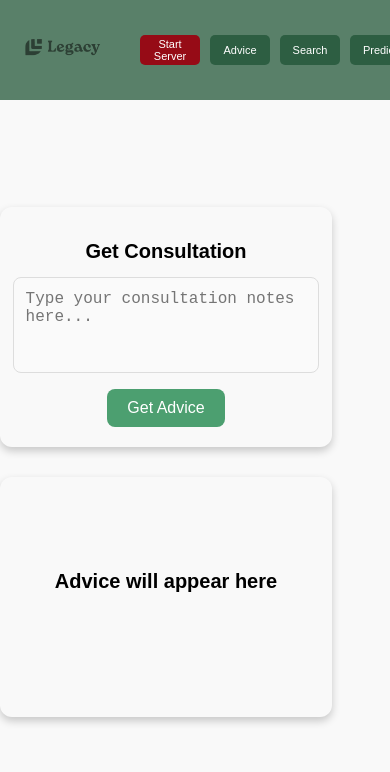
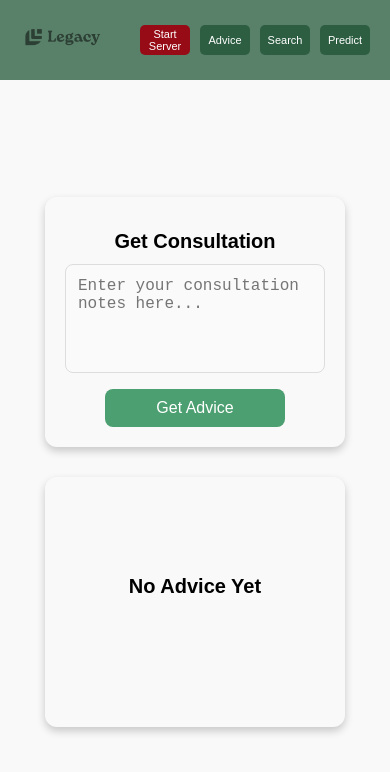
Before and after one commit to pearl-natalia/legacy-web-app, a React (Create React App) app in the folder frontend/: page / in a window 390 px wide. Shown: the top 772 px of the page. Built offline with nearby package versions, Linux system fonts and the light colour scheme.

Commit message:
Making responsive

```diff
--- a/frontend/src/App.css
+++ b/frontend/src/App.css
@@ -1,13 +1,20 @@
+body {
+  overflow-x: hidden;
+  width: 100%;
+  margin: 0;
+  padding: 0;
+  box-sizing: border-box;
+}
+
 #body-container {
   font-family: 'Arial', sans-serif;
   background-color: #f9f9f9;
-  margin: 0;
-  padding: 0;
   display: flex;
   justify-content: center;
   align-items: center;
   height: calc(100vh - 80px);
   margin-top: 80px;
+  width: 100vw;
 }
 
 #container {
@@ -15,25 +22,31 @@
   flex-wrap: wrap;
   justify-content: center;
   align-items: stretch;
-  min-width: 100vw;
-  max-width: 1200px;
+  width: 100%;
+  height: fit-content;
   gap: 20px;
   padding: 20px;
+  box-sizing: border-box;
 }
 
 #input-box,
 #output-box {
   border-radius: 12px;
   box-shadow: 0 4px 8px rgba(0, 0, 0, 0.2);
-  width: 90%;
+  min-width: 400px;
   max-width: 500px;
-  padding: 20px 40px;
+  width: 100%;
+  padding: 20px;
   text-align: center;
   display: flex;
   flex-direction: column;
   justify-content: center;
   align-items: center;
-  height: 500px;
+  min-height: 400px;
+  max-height: 500px;
+  height: auto;
+  flex-grow: 1;
+  box-sizing: border-box;
 }
 
 .title {
@@ -51,6 +64,7 @@
   background-color: #fafafa;
   resize: none;
   color: #333;
+  box-sizing: border-box;
 }
 
 .textarea:focus {
@@ -67,17 +81,21 @@
   border: none;
   cursor: pointer;
   font-size: 16px;
+  width: 100%;
+  max-width: 200px;
 }
 
 .button:hover {
   background-color: #3b7d58;
 }
 
+/* Responsive Design */
 @media (max-width: 1310px) {
 
   #input-box,
   #output-box {
     max-width: 300px;
+    min-width: 250px;
     height: 300px;
   }
 
@@ -86,53 +104,47 @@
   }
 }
 
+@media (min-width: 501px) and (max-width: 768px) {
+  #container {
+    flex-direction: column;
+    align-items: center;
+    padding: 10px;
+  }
+
+  #input-box,
+  #output-box {
+    width: 90%;
+    min-width: 250px;
+    height: 250px;
+    padding: 15px;
+  }
+
+  h1 {
+    font-size: 20px;
+  }
+}
+
 @media (max-width: 500px) {
-
   h1 {
     font-size: 20px;
   }
 
   #input-box,
   #output-box {
-    max-width: 80vw;
-    height: 200px;
-    padding: 20px 10px;
-
-  }
-
-  #container {
-    gap: 30px;
-    flex-direction: column;
-    padding: 0px;
-  }
-
-  .textarea {
-    width: 90%;
-  }
-}
-
-
-
-
-
-/* @media (max-width: 508px) {
-  #container {
-    flex-direction: column;
-    align-items: center;
-    padding-top: 50px;
-  }
-
-  #input-box,
-  #output-box {
-    width: 90%;
-    height: 200px;
+    min-width: 200px;
+    max-width: 300px;
+    width: 100%;
+    min-height: 200px;
+    max-height: 250px;
   }
 
   .textarea {
     height: 120px;
+    width: 100%;
   }
 
   .button {
     width: 100%;
+    max-width: 180px;
   }
-} */
+}
--- a/frontend/src/App.js
+++ b/frontend/src/App.js
@@ -28,10 +28,10 @@ export default function App() {
     <div id="body-container">
       <div id="container">
         <div id="input-box">
-          <h1 className="text-2xl font-semibold text-gray-800" id="consultation-title">Get Consultation</h1>
+          <h1 className="text-2xl font-semibold text-gray-800" id="consultation-title" style={{ overflowX: 'hidden', overflowY: 'hidden' }}>Get Consultation</h1>
           <textarea
             className="textarea"
-            placeholder="Type your consultation notes here..."
+            placeholder="Enter your consultation notes here..."
             value={text}
             onChange={(e) => setText(e.target.value)}
           />
@@ -44,10 +44,10 @@ export default function App() {
           </button>
         </div>
         <div id="output-box">
-          <h1>{loading ? "Processing..." : output ? "" : "Advice will appear here"}</h1>
+          <h1>{loading ? "Processing..." : output ? "" : "No Advice Yet"}</h1>
           <p style={{ lineHeight: '1.6' }}>{output}</p>
         </div>
       </div>
-    </div>
+    </div >
   );
 }
--- a/frontend/src/Predict.css
+++ b/frontend/src/Predict.css
@@ -1,90 +1,93 @@
-/* Base styles for the app */
+/* Global styles */
+body {
+    overflow-x: hidden;
+    width: 100%;
+    margin: 0;
+    padding: 0;
+    box-sizing: border-box;
+}
+
+/* Main container */
 #body-container {
     font-family: 'Arial', sans-serif;
     background-color: #f9f9f9;
-    /* Soft, light background */
-    margin: 0;
-    padding: 0;
     display: flex;
     justify-content: center;
     align-items: center;
     height: calc(100vh - 80px);
     margin-top: 80px;
+    width: 100vw;
 }
 
-/* Main container */
+/* Flex container for boxes */
 #container {
-    display: flex !important;
+    display: flex;
+    flex-wrap: wrap;
     justify-content: center;
     align-items: stretch;
-    /* Ensure children stretch to fill container's height */
-    flex-direction: row;
-    height: 600px;
-    /* Explicit height for the container */
-    min-width: 100vw;
-    gap: 100px;
-    padding: 50px 0;
+    width: 100vw;
+    height: fit-content;
+    gap: 20px;
+    padding: 20px;
+    box-sizing: border-box;
 }
 
+/* Input and output box styles */
 #input-box,
 #output-box {
     border-radius: 12px;
-    box-shadow: 0 8px 16px rgba(0, 0, 0, 0.3);
+    box-shadow: 0 4px 8px rgba(0, 0, 0, 0.2);
+    min-width: 400px;
+    max-width: 500px;
     width: 100%;
-    padding: 30px;
-    max-width: 500px;
-    /* Ensure the width doesn't stretch too wide */
+    padding: 20px;
     text-align: center;
     display: flex;
+    flex-direction: column;
     justify-content: center;
     align-items: center;
-    flex-direction: column;
-    height: 100%;
-    /* Ensure both boxes stretch to fill the container's height */
+    min-height: 400px;
+    max-height: 500px;
+    height: auto;
+    flex-grow: 1;
+    box-sizing: border-box;
 }
 
 #output-box {
-    flex-grow: 1;
-    /* Let output box grow and fill the remaining space */
+    flex-grow: 2;
+    /* Allows the output box to take more space */
 }
 
+/* Title */
 #consultation-title {
     padding-bottom: 20px;
 }
-
 
 /* Textarea styles */
 .textarea {
     width: 100%;
     height: 200px;
     border: 1px solid #ddd;
-    /* Light border for clarity */
     padding: 12px;
     border-radius: 10px;
     font-size: 16px;
-    /* Clear font size */
     font-family: 'Arial', sans-serif;
     resize: none;
     background-color: #fafafa;
-    /* Soft background */
     color: #333;
-    /* Dark text for readability */
     transition: border 0.3s ease;
-    /* Smooth border change */
+    box-sizing: border-box;
 }
 
 .textarea:focus {
     border-color: #4c9f70;
-    /* Green focus for positive user feedback */
     outline: none;
-    /* Remove outline for a cleaner look */
 }
 
 /* Button styles */
 .button {
     margin-top: 24px;
     background-color: #4c9f70;
-    /* Green for calm, health-related design */
     color: white;
     padding: 12px 24px;
     border-radius: 10px;
@@ -92,18 +95,21 @@
     cursor: pointer;
     font-size: 16px;
     transition: background-color 0.3s ease;
+    width: 100%;
+    max-width: 200px;
 }
 
 .button:hover {
     background-color: #3b7d58;
-    /* Darker green on hover */
 }
 
+/* Responsive Design */
 @media (max-width: 1310px) {
 
     #input-box,
     #output-box {
         max-width: 300px;
+        min-width: 250px;
         height: 300px;
     }
 
@@ -112,49 +118,47 @@
     }
 }
 
+@media (max-width: 768px) {
+    #container {
+        flex-direction: column;
+        align-items: center;
+        padding: 10px;
+    }
+
+    #input-box,
+    #output-box {
+        width: 90%;
+        min-width: 250px;
+        height: 250px;
+        padding: 15px;
+    }
+
+    h1 {
+        font-size: 20px;
+    }
+}
+
 @media (max-width: 500px) {
-
     h1 {
         font-size: 20px;
     }
 
     #input-box,
     #output-box {
-        max-width: 80vw;
-        height: 200px;
-        padding: 20px 10px;
-
-    }
-
-    #container {
-        gap: 30px;
-        flex-direction: column;
-        padding: 0px;
-    }
-
-    .textarea {
-        width: 90%;
-    }
-}
-
-/* @media (max-width: 508px) {
-    #container {
-        flex-direction: column;
-        align-items: center;
-        padding-top: 50px;
-    }
-
-    #input-box,
-    #output-box {
-        width: 90%;
-        height: 200px;
+        min-width: 200px;
+        max-width: 300px;
+        width: 100%;
+        min-height: 200px;
+        max-height: 250px;
     }
 
     .textarea {
         height: 120px;
+        width: 100%;
     }
 
     .button {
         width: 100%;
+        max-width: 180px;
     }
-} */
+}
--- a/frontend/src/Predict.js
+++ b/frontend/src/Predict.js
@@ -32,7 +32,7 @@ export default function Predict() {
         <div id="body-container">
             <div id="container">
                 <div id="input-box">
-                    <h1 className="text-2xl font-semibold text-gray-800" id="consultation-title">Predict Response</h1>
+                    <h1 className="text-2xl font-semibold text-gray-800" id="consultation-title" style={{ overflowX: 'hidden', overflowY: 'hidden' }}>Predict Anxiety Level</h1>
                     <textarea
                         className="textarea"
                         placeholder="Enter patient dialogue here..."
@@ -44,12 +44,12 @@ export default function Predict() {
                         onClick={handleSave}
                         disabled={loading || text.trim() === ""}  // Disable button if no input or loading
                     >
-                        {loading ? "Predicting..." : "Predict Response Type"}  {/* Change button text based on loading state */}
+                        {loading ? "Predicting..." : "Predict"}  {/* Change button text based on loading state */}
                     </button>
                 </div>
                 <div id="output-box">
                     <h1 style={{ textAlign: 'center' }}>
-                        {loading ? "Predicting..." : (output ? output : "Click the button to predict...")}
+                        {loading ? "Predicting..." : (output ? output : "No Prediction Yet")}
                     </h1>
                 </div>
             </div>
--- a/frontend/src/Search.css
+++ b/frontend/src/Search.css
@@ -36,13 +36,13 @@
     align-items: center;
     justify-content: space-between;
     width: 100%;
-    max-width: 400px;
+    max-width: 600px;
     padding: 12px 20px;
     margin-bottom: 20px;
     border: 2px solid #4c9f70;
     border-radius: 25px;
     background-color: #f4f7fb;
-    font-size: 16px;
+    font-size: 20px;
     color: #333;
     transition: all 0.3s ease;
     box-shadow: 0 4px 8px rgba(0, 0, 0, 0.1);
@@ -61,7 +61,7 @@
     color: white;
     border: none;
     border-radius: 25px;
-    font-size: 16px;
+    font-size: 20px;
     cursor: pointer;
     transition: background-color 0.3s ease;
     box-shadow: 0 4px 8px rgba(0, 0, 0, 0.1);
@@ -159,6 +159,7 @@
 @media (max-width: 600px) {
     .search-bar {
         width: 90%;
+        font-size: 16px;
     }
 
     .results-list {
@@ -168,6 +169,7 @@
     .search-button {
         width: 90%;
         margin-top: 15px;
+        font-size: 16px;
     }
 }
 
--- a/frontend/src/Search.js
+++ b/frontend/src/Search.js
@@ -1,6 +1,6 @@
+import './Search.css';
 import React, { useState } from 'react';
 import axios from 'axios'; // Import axios
-import './Search.css';
 
 export const SearchBar = () => {
     const [query, setQuery] = useState('');
--- a/frontend/src/index.css
+++ b/frontend/src/index.css
@@ -5,6 +5,9 @@ body {
     sans-serif;
   -webkit-font-smoothing: antialiased;
   -moz-osx-font-smoothing: grayscale;
+  width: 100%;
+  overflow-x: hidden;
+  overflow-y: hidden
 }
 
 code {
@@ -30,6 +33,7 @@ code {
   z-index: 1000;
   background-color: #598069;
   height: 80px;
+  box-sizing: border-box;
 }
 
 
@@ -49,6 +53,8 @@ code {
   display: flex;
   gap: 10px;
   padding: 20px;
+  box-sizing: border-box;
+  margin-right: 0;
 }
 
 .menu-button,
@@ -68,6 +74,8 @@ code {
   width: 100px;
   /* Make button's width adjustable */
   height: 50px;
+  overflow-y: hidden;
+  overflow-x: hidden;
   /* Adjust height for uniformity */
 }
 
@@ -132,8 +140,12 @@ a {
 
   .menu-button,
   #server-button {
-    width: 60px;
+    width: 50px;
     height: 30px;
     font-size: 11px;
   }
+
+  #menu {
+    padding: 10px;
+  }
 }
```
